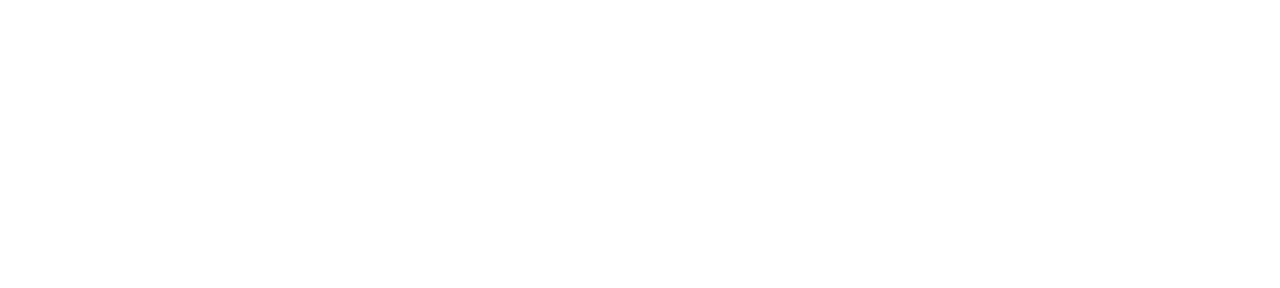
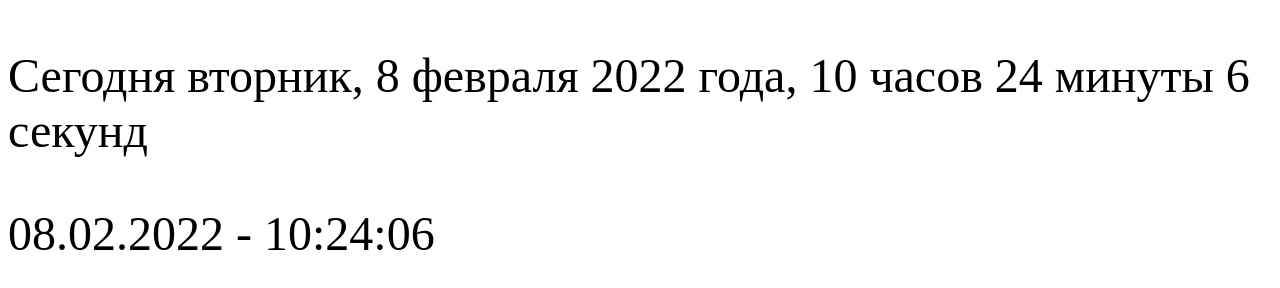
Before and after one commit to volkovvictor/JS23.0_hard, a plain HTML site: page index.html in a window 1280 px wide. Drawn offline with Linux system fonts and the light colour scheme.

Commit message:
add (script.js) did task

```diff
--- a/index.html
+++ b/index.html
@@ -6,6 +6,12 @@
    <meta name="viewport" content="width=device-width, initial-scale=1.0">
    <title>Document</title>
    <script defer src="script.js"></script>
+   <style>
+      body,
+      html {
+         font-size: 48px;
+      }
+   </style>
 </head>
 <body>
 
--- a/script.js
+++ b/script.js
@@ -0,0 +1,81 @@
+'use strict';
+
+const currentDate = function() {
+   document.body.innerHTML = '';
+
+   const date = new Date(),
+   year = date.getFullYear(),
+   month = date.getMonth(),
+   day = date.getDate(),
+   dayOfWeek = date.getDay(),
+   hours = date.getHours(),
+   minutes = date.getMinutes(),
+   seconds = date.getSeconds();
+
+   const months = [
+   'января',
+   'февраля',
+   'марта',
+   'апреля',
+   'мая',
+   'июня',
+   'июля',
+   'августа',
+   'сентября',
+   'октября',
+   'ноября',
+   'декабря'
+   ];
+
+   const week = [
+   'воскресенье',
+   'понедельник',
+   'вторник',
+   'среда',
+   'четверг',
+   'пятница',
+   'суббота'
+   ];
+
+   const caseWord = function(time) {
+      if(time % 10 >= 2 && time % 10 < 5 && (time < 12 || time > 15)) {
+         return ['часа', 'минуты', 'секунды'];
+      }
+      if(time % 10 === 1 && time !== 11) {
+         return ['час', 'минута', 'секунда'];
+      }
+
+         return ['часов', 'минут', 'секунд'];
+   };
+
+   const formatNumber = function(num) {
+      if(num >= 1 && num < 10) {
+         return '0' + num;
+      }
+
+      return num;
+   };
+
+   const createEl = function() {
+      const div = document.createElement('div');
+
+      div.innerHTML = `
+      <p>Сегодня ${week[dayOfWeek]},
+      ${day} ${months[month]} ${year} года,
+      ${hours} ${caseWord(hours)[0]}
+      ${minutes} ${caseWord(minutes)[1]}
+      ${seconds} ${caseWord(seconds)[2]}</p>
+
+      <p>${formatNumber(day)}.${formatNumber(month + 1)}.${year} -
+      ${formatNumber(hours)}:${formatNumber(minutes)}:${formatNumber(seconds)}</p>
+      `;
+
+      return div;
+   };
+
+   document.body.append(createEl());
+};
+
+const timer = setInterval(currentDate, 1000);
+
+currentDate();
```
